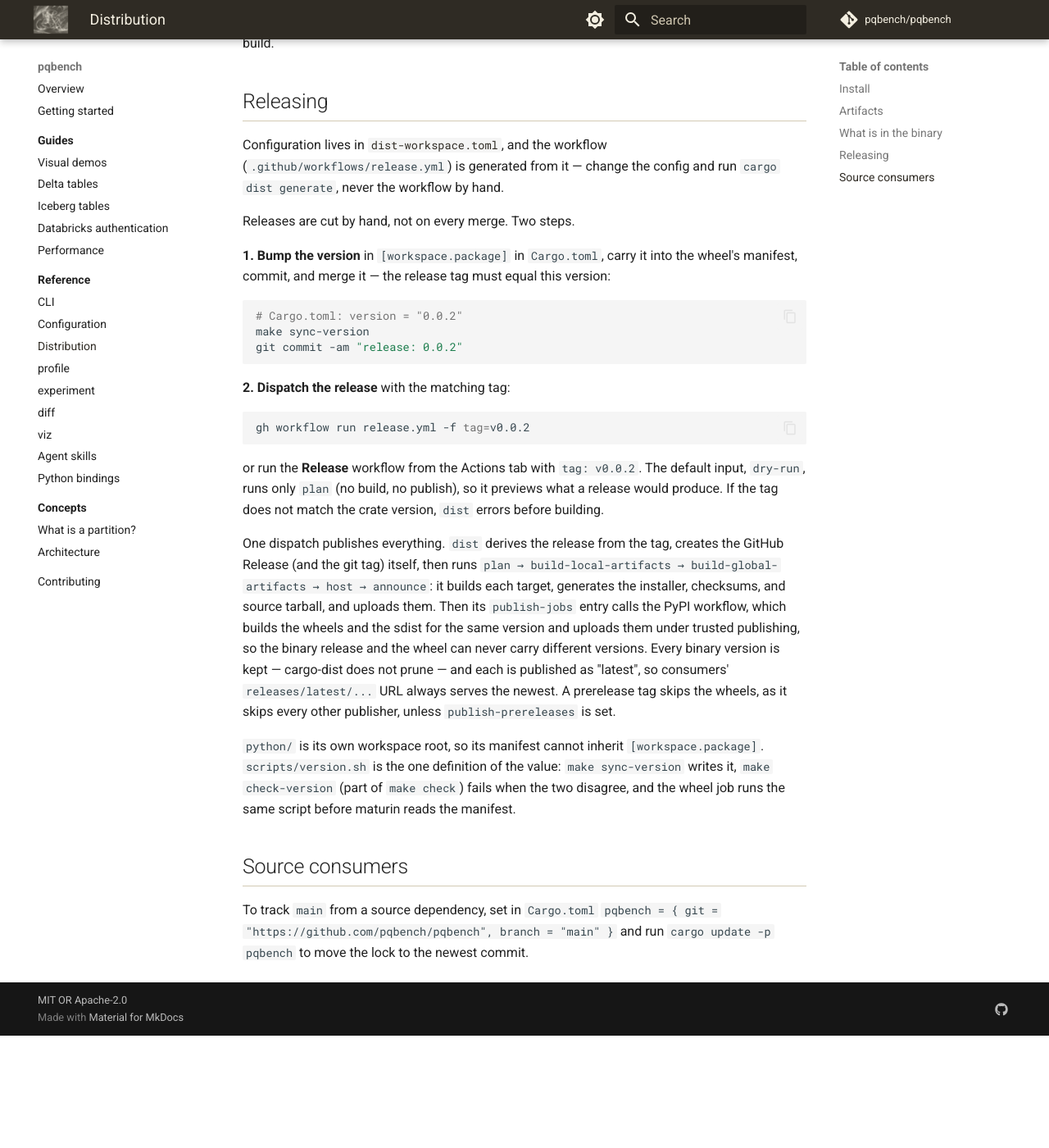
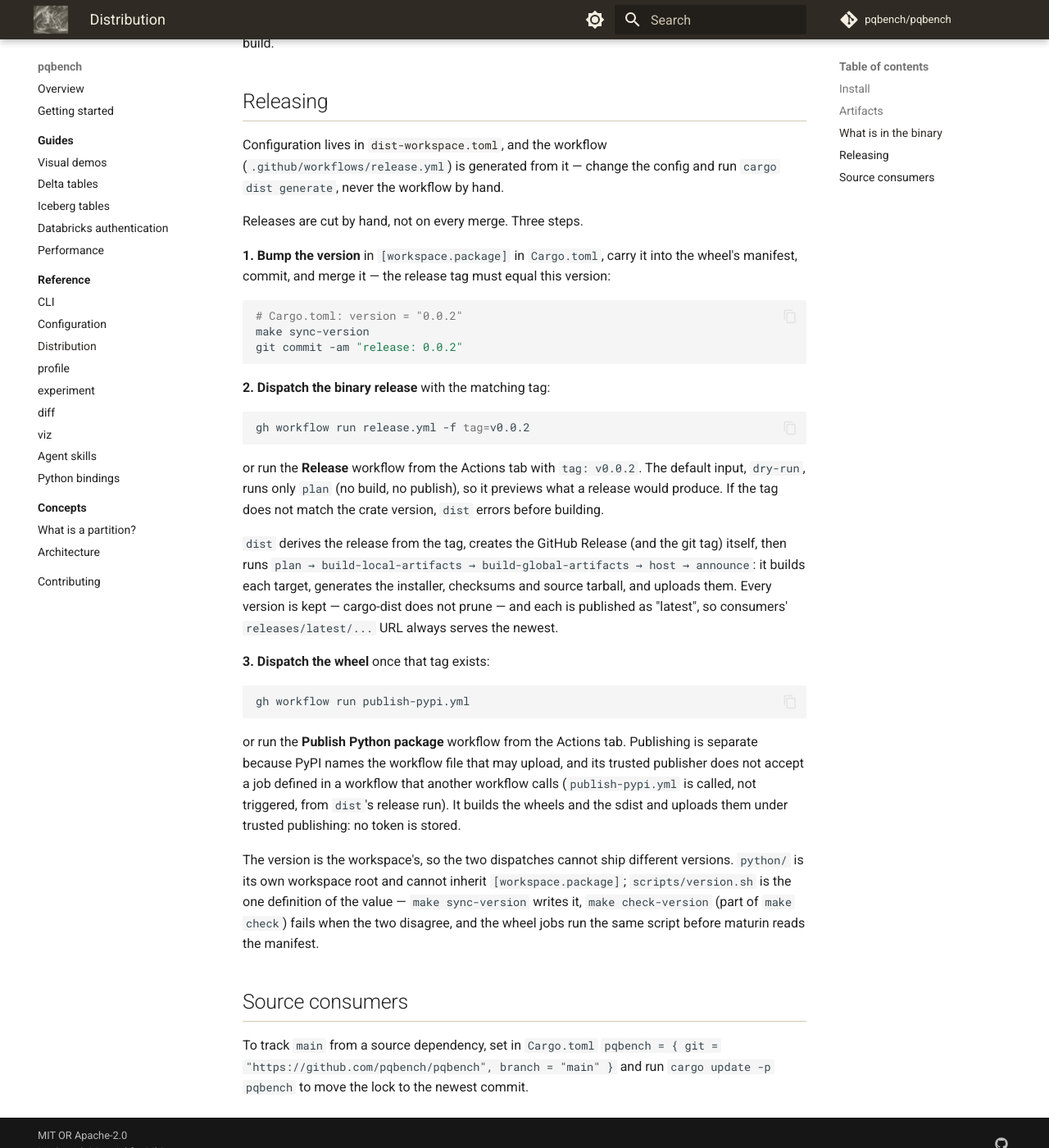
Before and after one commit to pqbench/pqbench, an MkDocs documentation site: the page built from docs/distribution.md, in a window 1280 px wide and 1400 px high, scrolled down 2077 px. Shown: the whole window at 82% size. Built offline with MkDocs 1.6.1 and Material for MkDocs 9.7.7, drawn with Linux system fonts in a browser that asks for light colours; comment, search, counter and statistics services are not loaded; before the commit the page ends 3340 px from its top, so only the background shows below that.

Commit message:
ci(python): the wheel keeps its own dispatch
PyPI can only name a workflow file, and a job defined in a workflow that
another workflow calls presents an OIDC claim (`job_workflow_ref`) whose
acceptance PyPI does not document — hanging the wheel off the release run's
`publish-jobs` would need that support, or a stored token. So `dist-workspace.toml`
loses `publish-jobs` and `.github/workflows/release.yml` is regenerated with
`dist generate`: it is byte-identical to the released file again.

`publish-pypi.yml` is dispatch-only again, keeping the two things worth keeping
from that attempt: the version is written from the main `Cargo.toml` by
`scripts/version.sh sync` before maturin reads the wheel manifest, and the
upload uses `skip-existing`, so a re-run after a partial failure uploads only
what is missing.

````diff
--- a/dist-workspace.toml
+++ b/dist-workspace.toml
@@ -13,11 +13,6 @@
 # version bump, then run this workflow. `dist` derives the tag from the crate
 # version and creates the GitHub Release (and the tag) itself.
 dispatch-releases = true
-# Publishing is part of the same dispatch: after hosting the GitHub Release,
-# dist calls the PyPI workflow, so one release run ships the binaries and the
-# wheel at one version. A custom publish job already carries `id-token: write`,
-# which is what PyPI's trusted publisher wants — no token is stored.
-publish-jobs = ["./publish-pypi"]
 # The installers to generate for each app
 installers = ["shell"]
 # Target platforms to build apps for (Rust target-triple syntax). Linux and
--- a/docs/distribution.md
+++ b/docs/distribution.md
@@ -98,7 +98,7 @@
 workflow (`.github/workflows/release.yml`) is generated from it — change the
 config and run `cargo dist generate`, never the workflow by hand.
 
-Releases are cut by hand, not on every merge. Two steps.
+Releases are cut by hand, not on every merge. Three steps.
 
 **1. Bump the version** in `[workspace.package]` in `Cargo.toml`, carry it into
 the wheel's manifest, commit, and merge it — the release tag must equal this
@@ -121,22 +121,31 @@
 what a release would produce. If the tag does not match the crate version,
 `dist` errors before building.
 
-One dispatch publishes everything. `dist` derives the release from the tag,
-creates the GitHub Release (and the git tag) itself, then runs
-`plan → build-local-artifacts → build-global-artifacts → host → announce`: it
-builds each target, generates the installer, checksums, and source tarball, and
-uploads them. Then its `publish-jobs` entry calls the PyPI workflow, which builds
-the wheels and the sdist for the same version and uploads them under trusted
-publishing, so the binary release and the wheel can never carry different
-versions. Every binary version is kept — cargo-dist does not prune — and each is
-published as "latest", so consumers' `releases/latest/...` URL always serves the
-newest. A prerelease tag skips the wheels, as it skips every other publisher,
-unless `publish-prereleases` is set.
+`dist` derives the release from the tag, creates the GitHub Release (and the git
+tag) itself, then runs `plan → build-local-artifacts → build-global-artifacts →
+host → announce`: it builds each target, generates the installer, checksums and
+source tarball, and uploads them. Every version is kept — cargo-dist does not
+prune — and each is published as "latest", so consumers' `releases/latest/...`
+URL always serves the newest.
 
-`python/` is its own workspace root, so its manifest cannot inherit
-`[workspace.package]`. `scripts/version.sh` is the one definition of the value:
+**3. Dispatch the wheel** once that tag exists:
+
+```sh
+gh workflow run publish-pypi.yml
+```
+
+or run the **Publish Python package** workflow from the Actions tab. Publishing
+is separate because PyPI names the workflow file that may upload, and its
+trusted publisher does not accept a job defined in a workflow that another
+workflow calls (`publish-pypi.yml` is called, not triggered, from `dist`'s
+release run). It builds the wheels and the sdist and uploads them under trusted
+publishing: no token is stored.
+
+The version is the workspace's, so the two dispatches cannot ship different
+versions. `python/` is its own workspace root and cannot inherit
+`[workspace.package]`; `scripts/version.sh` is the one definition of the value —
 `make sync-version` writes it, `make check-version` (part of `make check`) fails
-when the two disagree, and the wheel job runs the same script before maturin
+when the two disagree, and the wheel jobs run the same script before maturin
 reads the manifest.
 
 ## Source consumers
````
Also changed, not shown: other parts of docs/distribution.md (+1 -1 lines), python/README.md (+6 -5 lines), 2 other files.
